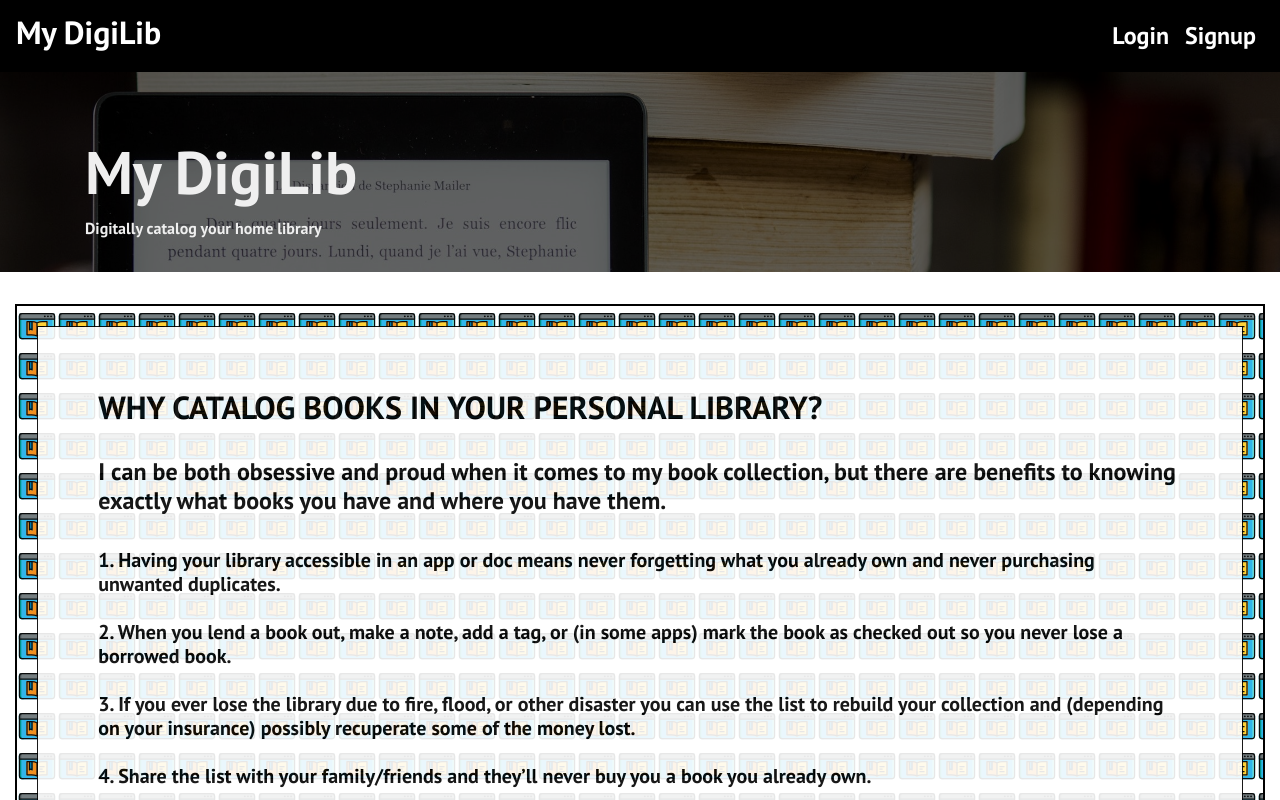
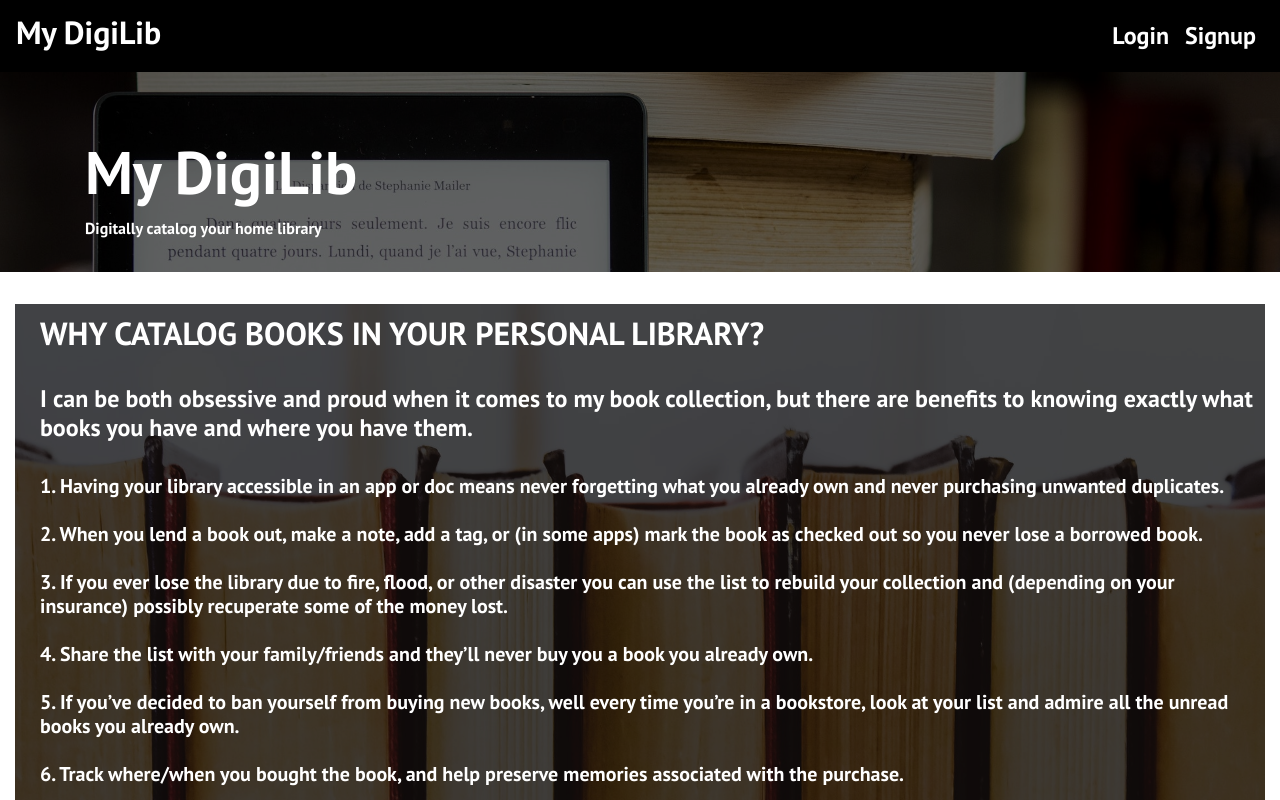
Before and after one commit to essennejaye/mydigilib, a React (Create React App) app in the folder client/: page / in a window 1280 px wide. Shown: the top 800 px of the page. Built offline with nearby package versions, Linux system fonts and the light colour scheme.

Commit message:
addbook changes

```diff
--- a/client/src/components/Jumbotron.js
+++ b/client/src/components/Jumbotron.js
@@ -7,7 +7,7 @@ const Styles = styled.div`
   .jumbo {
     background: url(${digbook1}) no-repeat;
     background-size: cover;
-    color: #efefef;
+    color: white;
     height: 200px;
     position: relative;
     z-index: -2;
--- a/client/src/components/Layout.js
+++ b/client/src/components/Layout.js
@@ -1,16 +1,10 @@
 import React from 'react';
 import { Container } from 'react-bootstrap';
-// import styled from 'styled-components';
 
-// const LayoutColor = styled.div`
-// background:  #c9c5b9;
-// `;
 
 export const Layout = (props) => (
   <Container fluid>
-    {/* <LayoutColor> */}
     {props.children}
-    {/* </LayoutColor> */}
   </Container>
 
 )
--- a/client/src/pages/AddBook.js
+++ b/client/src/pages/AddBook.js
@@ -20,6 +20,12 @@ const ContainerShow = styled.div
    width: fit-content;
    margin: 50px auto 0px auto;
  }
+  .no-result-container {
+  display: ${props => props.show ? 'block' : 'none'};
+   width: fit-content;
+   margin: 50px auto 0px auto;
+ }
+
  `;
 
 const AddBook = () => {
@@ -50,10 +56,12 @@ const AddBook = () => {
       const item = items ? items[0] : null;
 
       if (!item) {
-        alert('That ISBN was not found!');
+        // alert('That ISBN was not found!');
         setSearchInput('');
         setSearchedBook(null);
-        return;
+        return (<>
+        {<h1>That ISBN was not found!</h1>}
+        </>);
       }
 
       const bookData = {
--- a/client/src/pages/Home.js
+++ b/client/src/pages/Home.js
@@ -1,31 +1,39 @@
 import React from 'react';
 import styled from 'styled-components';
-import digitalBook from '../assets/digitalBook.svg'
+import books from '../assets/books.jpg'
+import { Container } from 'react-bootstrap';
 
 const Styles = styled.div`
-  div.background {
-    background: url(${digitalBook}) repeat;
-    background-size: 40px ;
-    border: 2px solid black
+  .homepage {
+    background: url(${books}) no-repeat;
+    background-size: cover;
+    color: white;
+    position: relative;
+    z-index: -2;
   }
-  div.transbox {
-    margin: 20px;
-    background-color: #ffffff;
-    border: 1px solid black;
-    opacity: 0.9;
+  .text-box {
+    margin: 10px;
+    padding-top: 10px;
+    padding-bottom: 10px
   }
-  .transbox-text {
-    color: black;
-    font-weight: bold;
-    margin: 5%;
+  .overlay {
+    background-color: #000;
+    opacity: 0.7;
+    position: absolute;
+    top: 0;
+    left: 0;
+    bottom: 0;
+    right: 0;
+    z-index: -1;
   }
 `;
+
 const Home = () => {
   return (
     <Styles>
-      <div className='background'>
-        <div className='transbox'>
-          <div className='transbox-text'>
+      <div fluid className='homepage'>
+        <div className='overlay'></div>
+        <Container fluid className='text-box'>
           <h2>WHY CATALOG BOOKS IN YOUR PERSONAL LIBRARY?</h2>
           <br />
           <h4>I can be both obsessive and proud when it comes to my book collection, but there are benefits to knowing exactly what books you have and where you have them.</h4>
@@ -38,9 +46,8 @@ const Home = () => {
             5. If you’ve decided to ban yourself from buying new books, well every time you’re in a bookstore, look at your list and admire all the unread books you already own.<br /><br />
             6. Track where/when you bought the book, and help preserve memories associated with the purchase.<br /><br />
           </h5>
-            <p>Taken from an article by Emma Nichols | Jan 14, 2016<br />Photo by Perfecto Capucine from Pexels </p>
-          </div>
-        </div>
+          <p>Taken from an article by Emma Nichols | Jan 14, 2016<br />Photo by Perfecto Capucine from Pexels </p>
+        </Container>
       </div>
     </Styles>
   )
```
